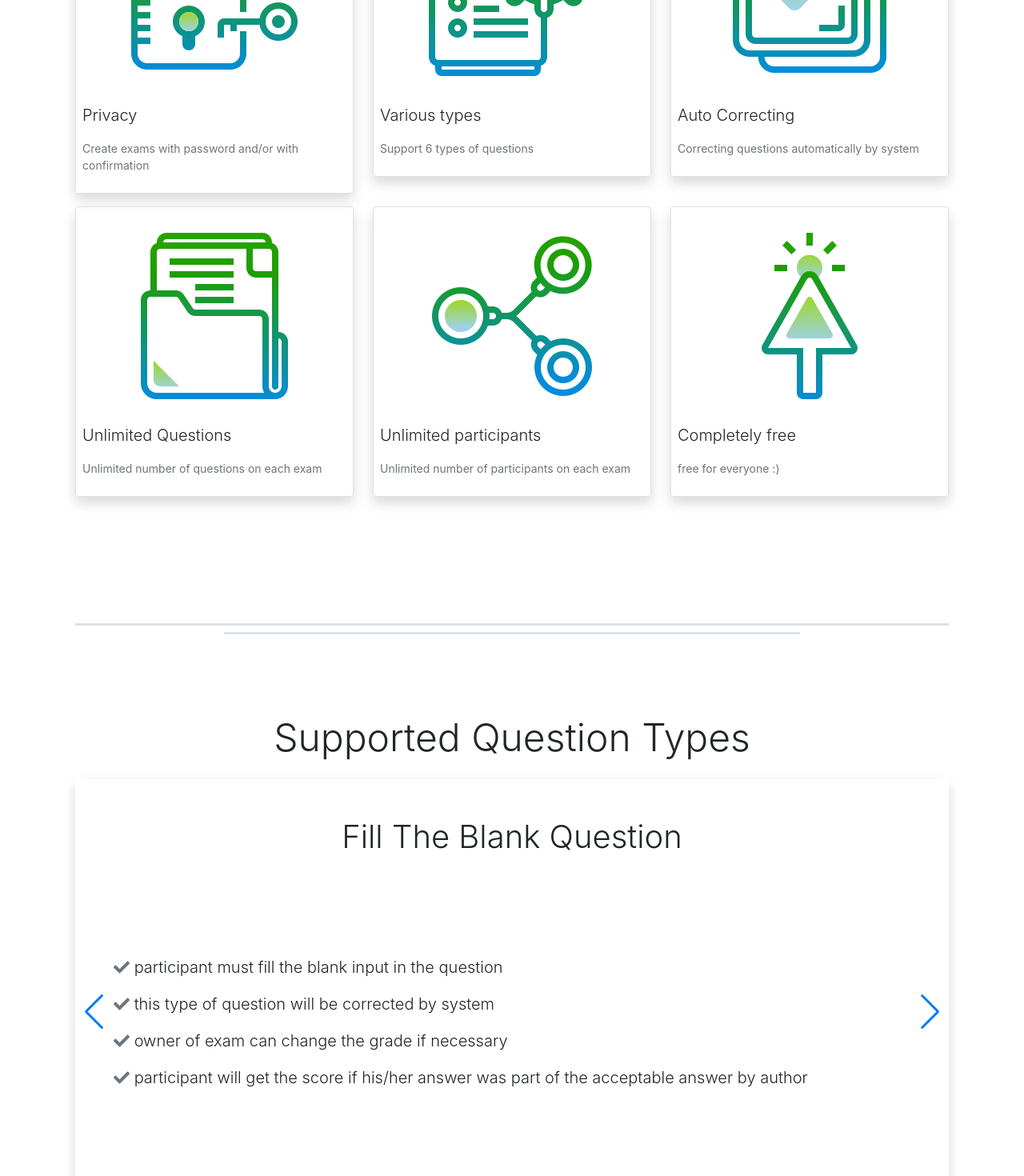
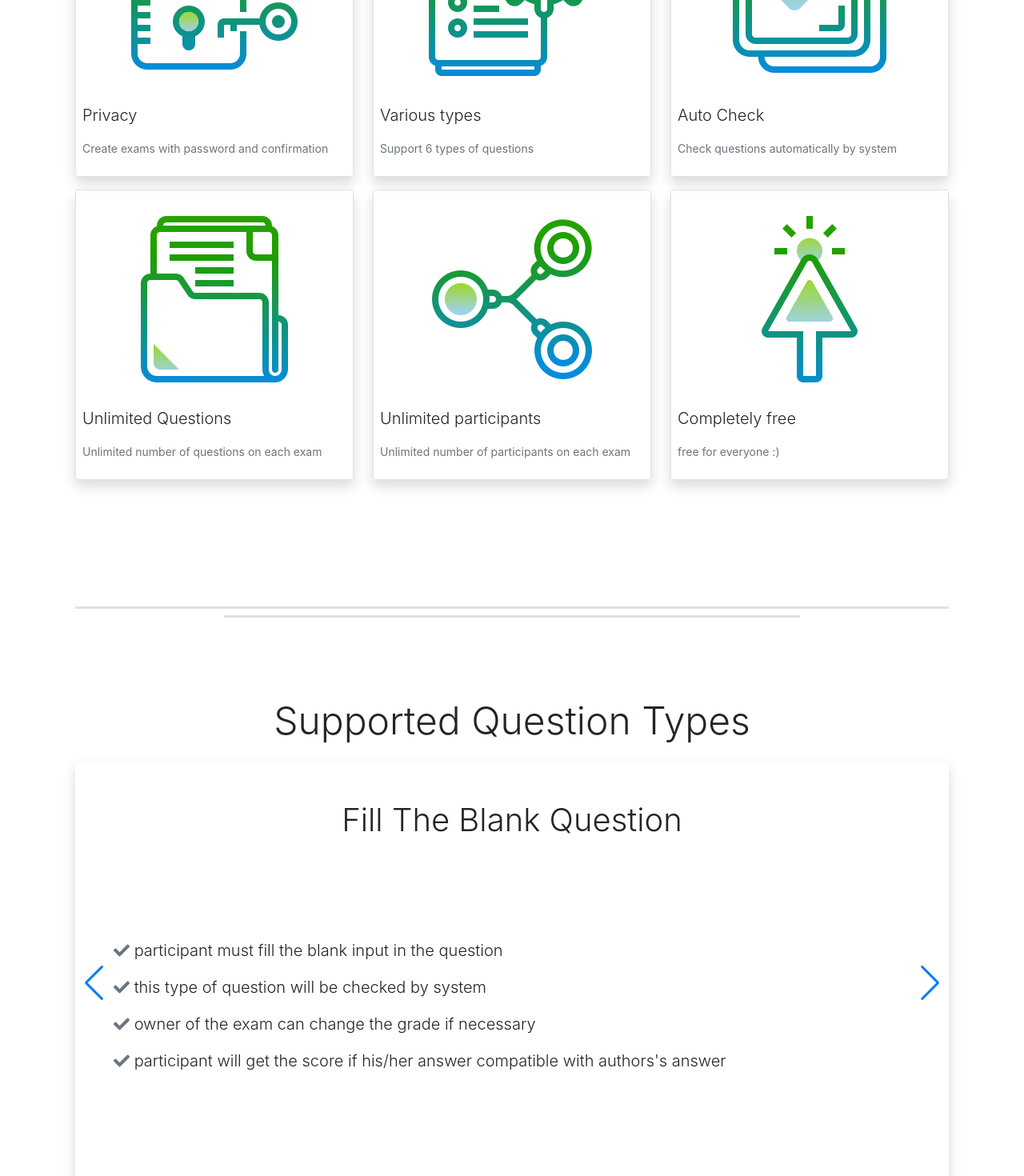
Before and after one commit to alireza-jahandoost/main-app-examining, a Next.js app: page / in a window 1280 px wide. Shown: the part 1100-2570 px from the top of the page at 80% size. Built offline with nearby package versions, Linux system fonts and the light colour scheme.

Commit message:
Update texts

```diff
--- a/components/landing-page-parts/features/features.component.jsx
+++ b/components/landing-page-parts/features/features.component.jsx
@@ -28,7 +28,7 @@ const Features = () => {
               <Feature
                 icon={PrivacyPic}
                 title="Privacy"
-                text="Create exams with password and/or with confirmation"
+                text="Create exams with password and confirmation"
               />
             </Col>
             <Col xs={12} sm={6} lg={4} className="my-2">
@@ -41,8 +41,8 @@ const Features = () => {
             <Col xs={12} sm={6} lg={4} className="my-2">
               <Feature
                 icon={AutoCorrectingPic}
-                title="Auto Correcting"
-                text="Correcting questions automatically by system"
+                title="Auto Check"
+                text="Check questions automatically by system"
               />
             </Col>
             <Col xs={12} sm={6} lg={4} className="my-2">
--- a/components/landing-page-parts/question-types/question-types.component.jsx
+++ b/components/landing-page-parts/question-types/question-types.component.jsx
@@ -10,52 +10,52 @@ const QuestionTypes = () => {
       title: "Fill The Blank Question",
       options: [
         "participant must fill the blank input in the question",
-        "this type of question will be corrected by system",
-        "owner of exam can change the grade if necessary",
-        "participant will get the score if his/her answer was part of the acceptable answer by author",
+        "this type of question will be checked by system",
+        "owner of the exam can change the grade if necessary",
+        "participant will get the score if his/her answer compatible with authors's answer",
       ],
     },
     {
       title: "Select The Answer Question",
       options: [
-        "participant must choose 'one of the options' of question",
-        "this type of question will be corrected by system",
-        "owner of exam can change the grade if necessary",
-        "participant will get the score if his/her answer was true",
+        'participant must choose "one of the statements" of the question',
+        "this type of question will be checked by system",
+        "owner of the exam can change the grade if necessary",
+        "participant will get the score if his/her answer was right",
       ],
     },
     {
       title: "Multiple Answer Question",
       options: [
-        "participant must choose 'some of the options' of question, it means some of the options can be answer together",
+        "this kind of questions requires several right answers",
         "this type of question will be corrected by system",
-        "owner of exam can change the grade if necessary",
-        "participant will get the score if he/she checked all of the answers and did not check other options",
+        "owner of the exam can change the grade if necessary",
+        "participant will get the score if he/she checked only the right statements",
       ],
     },
     {
       title: "Descriptive Question",
       options: [
-        "participant must answer to that exam completely",
-        "this type of question can not be corrected by system and owner of exam must correct that",
+        "participant must answer to this question completely",
+        "this type of question won't use auto check and correction will be done by the owner",
       ],
     },
     {
       title: "True/False Question",
       options: [
-        "participant must specify that question's phrase is true or false",
+        "participant must specify whether the statement is true or false",
         "this type of question will be corrected by system",
-        "owner of exam can change the grade if necessary",
-        "participant will get the score if he/she specifies the correctness of the question correctly",
+        "owner of the exam can change the grade if necessary",
+        "participant will get the score if he/she responds correctly",
       ],
     },
     {
       title: "Ordering Question",
       options: [
-        "participant must reorder the options correctly",
+        "participant must reorder the statements correctly",
         "this type of question will be corrected by system",
-        "owner of exam can change the grade if necessary",
-        "participant will get the score if he/she reorders the options correctly",
+        "owner of the exam can change the grade if necessary",
+        "participant will get the score if he/she reorders the statements correctly",
       ],
     },
   ];
```
